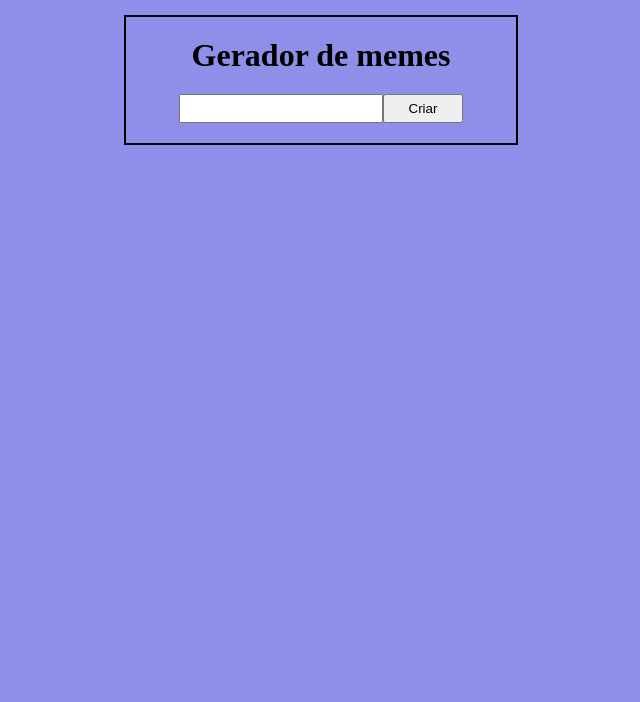
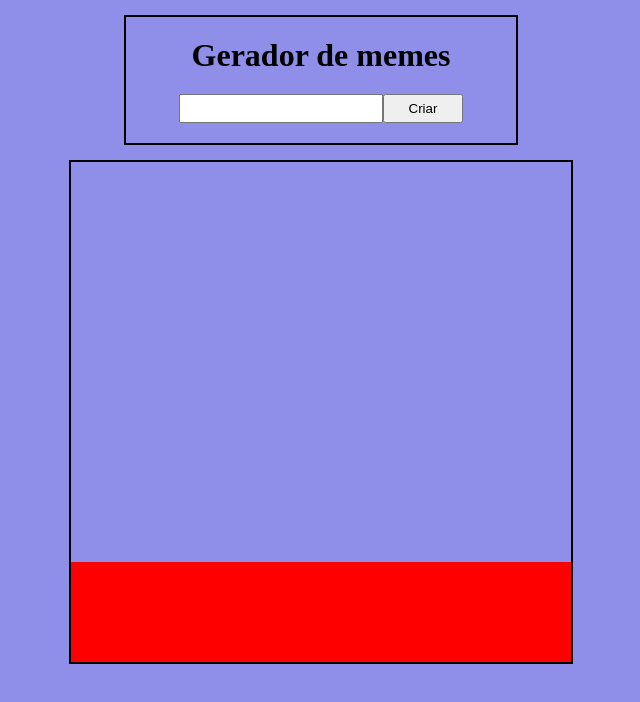
Before and after one commit to lucopdev/project-meme-generator, a website: page index.html in a window 1280 px wide. Shown: the whole page, without its empty margins (319-959 px from the left). Drawn offline with Linux system fonts and the light colour scheme.

Commit message:
adicionando display-text

```diff
--- a/script.js
+++ b/script.js
@@ -1,7 +1,7 @@
-const createDiv = (id) => {
+const createDiv = (id, parent) => {
   const div = document.createElement('div');
   div.id = id;
-  document.body.appendChild(div);
+  parent.appendChild(div);
 };
 
 const createH1 = (id) => {
@@ -27,9 +27,21 @@ const createButton = (id) => {
   div.appendChild(button);
 };
 
+const showText = () => {
+  const memeDiv = document.getElementById('meme-div');
+  const input = document.getElementById('text-input');
+  input.addEventListener('input', () => {
+    memeDiv.innerHTML = input.value;
+  });
+};
+
 window.onload = () => {
-  createDiv('input-div');
+  createDiv('input-div', document.body);
   createH1('hero-title');
   createInput('text-input');
   createButton('btn-create');
+  createDiv('meme-div', document.body);
+  const memeDiv = document.getElementById('meme-div');
+  createDiv('display-text', memeDiv);
+  showText();
 };
--- a/style.css
+++ b/style.css
@@ -30,3 +30,17 @@ body {
   height: 25px;
   display: inline-block;
 }
+
+#meme-div {
+  margin: auto;
+  width: 500px;
+  height: 500px;
+  border: 2px solid black;
+}
+
+#display-text {
+  position: relative;
+  top: 400px;
+  height: 100px;
+  background-color: red;
+}
```
Also changed, not shown: 1 other file.
